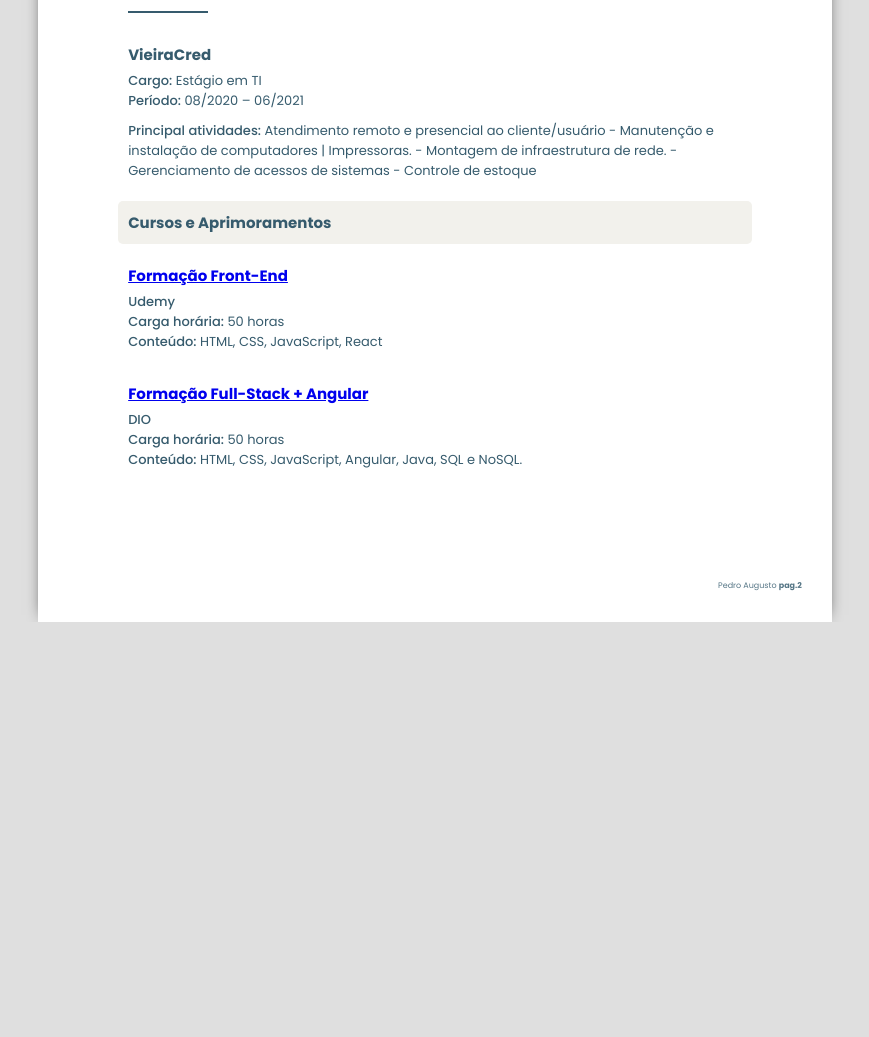
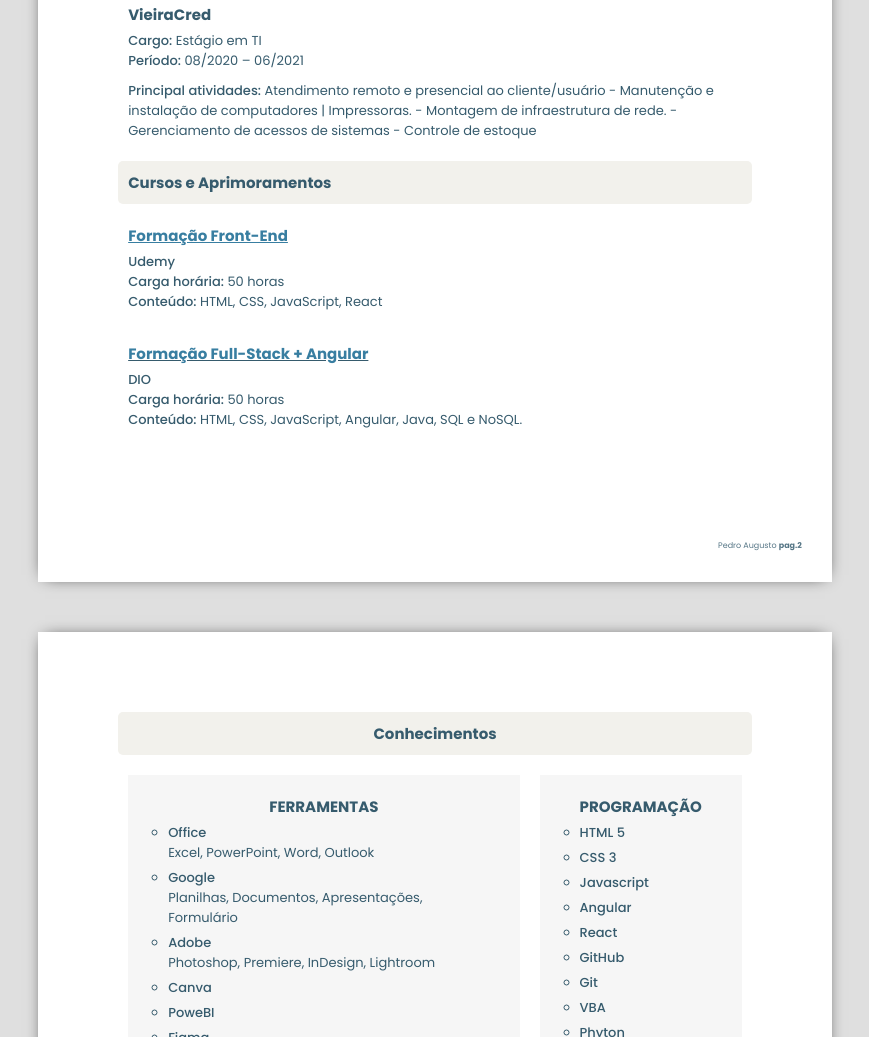
Before and after one commit to DevSerPedro/DevSerPedro, a plain HTML site: page index.html in a window 1280 px wide. Shown: the part 1763-2800 px from the top of the page, without its empty margins (205-1074 px from the left). Before the commit the page ends 2385 px from the top, so only its background shows below. Drawn offline with Linux system fonts and the light colour scheme.

Commit message:
Teste de commit

```diff
--- a/css/style.css
+++ b/css/style.css
@@ -1,5 +1,4 @@
 @import url('https://fonts.googleapis.com/css2?family=Poppins:ital,wght@0,100;0,200;0,300;0,400;0,500;0,600;0,700;0,800;0,900;1,100;1,200;1,300;1,400;1,500;1,600;1,700;1,800;1,900&display=swap');
-
 
 @media print {
     #simple-profile-container hr {
@@ -13,9 +12,15 @@
     }
 }
 
+#simple-profile-container{
+    display: flex;
+    flex-direction: row;
+    flex-wrap: wrap;
+    /* column-gap: 30px; */
+}
+
 #simple-profile-container hr {
-    border: none;
-    margin: 35px 0;
+    /* border: none; */
 }
 
 .font500 {
@@ -35,11 +40,17 @@
 .profile-page {
     cursor: default;
     position: relative;
-    margin: auto;
     padding: 80px;
+
+    margin: 0 auto;
+
+    margin-top: 50px;
 
     width: 210mm;
     height: 297mm;
+
+    min-width: 210mm;
+    min-height: 297mm;
 
 
     background-color: #fff;
@@ -47,6 +58,11 @@
     -webkit-box-shadow: rgb(0, 0, 0) 0px 0px 16px -7px;
     -moz-box-shadow: rgb(0, 0, 0) 0px 0px 16px -7px;
     font-family: 'Poppins', sans-serif;
+}
+
+.profile-page a {
+    text-decoration: none;
+    color: #387ea1;
 }
 
 .profile-page li {
@@ -209,7 +225,7 @@ ul#habilits-info {
 /* personal-formations */
 
 ul#first-formation {
-    transition: border-left 0.3;
+    transition: border-left 0.5s ease-out padding-left 0.5s ease-out;
 }
 
 ul#first-formation:hover {
@@ -249,3 +265,36 @@ ul#first-formation:hover {
 #personal-courses li:last-child{
     margin-bottom: 0px;
 }
+
+#personal-courses h3{
+    text-decoration: underline;
+}
+
+/* ----------------------------------------- Terceira pagina ------------------------------------------------ */
+
+#personal-knowledge > h2{
+    text-align: center;
+}
+
+#personal-knowledge #personal-knowledge-list{
+    display: flex;
+}
+
+#personal-knowledge ul.knowledge-list{
+    padding: 20px 40px;
+    margin: 0 10px;
+    margin-bottom: 20px;
+    min-height: 300px;
+
+    list-style: circle;
+    background-color: #f6f6f6;
+}
+
+#personal-knowledge-list .normal-line:hover{
+    list-style: disc;
+}
+
+ul.knowledge-list h3{
+    text-align: center;
+    text-transform: uppercase;
+}
--- a/index.html
+++ b/index.html
@@ -19,13 +19,13 @@
 
 <body>
     <div id="simple-profile-container">
-        <hr>
+
         <div class="profile-page" style="display: block;">
             <header id="profile-header">
                 <figure>
-                    <a id="image-link" href="/assets/img/20231116.jpg" target="_blank">
+                    <a id="image-link" href="https://avatars.githubusercontent.com/u/137115718?s=400&u=0c76f1b18e9f67101ee290d82a1178458c81c3bf&v=4" target="_blank">
                         <span id="photo-help">Abrir foto</span>
-                        <img src="/assets/img/20231116.jpg" alt="Foto Pedro Augusto" srcset="">
+                        <img src="https://avatars.githubusercontent.com/u/137115718?s=400&u=0c76f1b18e9f67101ee290d82a1178458c81c3bf&v=4" alt="Foto Pedro Augusto" srcset="">
                     </a>
                     <figcaption>
                         <h1>Pedro Augusto Chaves da Silva</h1>
@@ -58,14 +58,17 @@
                                 target="_blank">(11) 97999-5007</a></li>
                         <li class="normal-line">
                             <span class="font500">E-mail:</span>
-                            <a
-                                href="mailto:pedro.acds.1@gmail.com">
+                            <a href="mailto:pedro.acds.1@gmail.com">
                                 pedro.acds.1@gmail.com
                             </a>
                         </li>
-                        <li class="normal-line"><span class="font500">LinkedIn:</span> <a href="https://www.linkedin.com/in/pedroaugusto-dev/" target="_blank">linkedin.com/in/pedroaugusto-dev/</a>
+                        <li class="normal-line"><span class="font500">LinkedIn:</span> <a
+                                href="https://www.linkedin.com/in/pedroaugusto-dev/"
+                                target="_blank">linkedin.com/in/pedroaugusto-dev/</a>
                         </li>
-                        <li class="normal-line"><span class="font500">GitHub:</span> <a href="https://github.com/DevPedroAugusto" target="_blank">github.com/DevPedroAugusto</a></li>
+                        <li class="normal-line"><span class="font500">GitHub:</span> <a
+                                href="https://github.com/DevPedroAugusto" target="_blank">github.com/DevPedroAugusto</a>
+                        </li>
                     </ul>
                 </section>
                 <section id="personal-habilits" class="personal-topcs">
@@ -90,8 +93,7 @@
             </div>
             <p class="page-count">Pedro Augusto <span class="bold">pag.1</span></p>
         </div>
-        <hr>
-        <div class="profile-page">
+        <div class="profile-page" style="display: block;">
             <div id="profile-body">
                 <section id="personal-experiences" class="personal-topcs">
                     <h2 class="profile-subtitles">Experiências profissionais</h2>
@@ -107,7 +109,7 @@
                             <span class="line-experience"></span>
                         </li>
                         <li id="vieiracred-hired" class="simple-line experience">
-                            <h3>Vieiracred</h3>
+                            <h3>VieiraCred</h3>
                             <p class="function"><span class="font500">Cargo:</span> Supervisor de equipe</p>
                             <p class="period"><span class="font500">Período:</span> 06/2021 – 06/2023</p>
                             <p class="main-functions"><span class="font500">Principal atividades:</span> Gestão e
@@ -152,6 +154,56 @@
             </div>
             <p class="page-count">Pedro Augusto <span class="bold">pag.2</span></p>
         </div>
+        <div class="profile-page">
+            <div id="profile-body">
+                <section id="personal-knowledge" class="personal-topcs">
+                    <h2 class="profile-subtitles">Conhecimentos</h2>
+                    <ul id="personal-knowledge-list" style="list-style: none;">
+                        <li>
+                            <ul id="personal-tools" class="normal-list knowledge-list">
+                                <h3>Ferramentas</h3>
+                                <li class="normal-line"><span class="font500">Office</span>
+                                    <br class="tools-more">Excel, PowerPoint, Word, Outlook
+                                </li>
+                                <li class="normal-line"><span class="font500">Google</span>
+                                    <br class="tools-more">Planilhas, Documentos, Apresentações, Formulário
+                                </li>
+                                <li class="normal-line"><span class="font500">Adobe</span>
+                                    <br class="tools-more">Photoshop, Premiere, InDesign, Lightroom
+                                </li>
+                                <li class="normal-line"><span class="font500">Canva</span>
+                                    <br class="tools-more">
+                                </li>
+                                <li class="normal-line"><span class="font500">PoweBI</span>
+                                    <br class="tools-more">
+                                </li>
+                                <li class="normal-line"><span class="font500">Figma</span>
+                                    <br class="tools-more">
+                                </li>
+                            </ul>
+                        </li>
+                        <li>
+                            <ul id="personal-dev-language" class="normal-list knowledge-list">
+                                <h3>Programação</h3>
+                                <li class="normal-line"><span class="font500">HTML 5</span></li>
+                                <li class="normal-line"><span class="font500">CSS 3</span></li>
+                                <li class="normal-line"><span class="font500">Javascript</span></li>
+                                <li class="normal-line"><span class="font500">Angular</span></li>
+                                <li class="normal-line"><span class="font500">React</span></li>
+                                <li class="normal-line"><span class="font500">GitHub</span></li>
+                                <li class="normal-line"><span class="font500">Git</span></li>
+                                <li class="normal-line"><span class="font500">VBA</span></li>
+                                <li class="normal-line"><span class="font500">Phyton</span></li>
+                            </ul>
+                        </li>
+                    </ul>
+                </section>
+                <section>
+                    <h2 class="profile-subtitles">Certificados</h2>
+                </section>
+            </div>
+            <p class="page-count">Pedro Augusto <span class="bold">pag.3</span></p>
+        </div>
     </div>
 </body>
 
```
